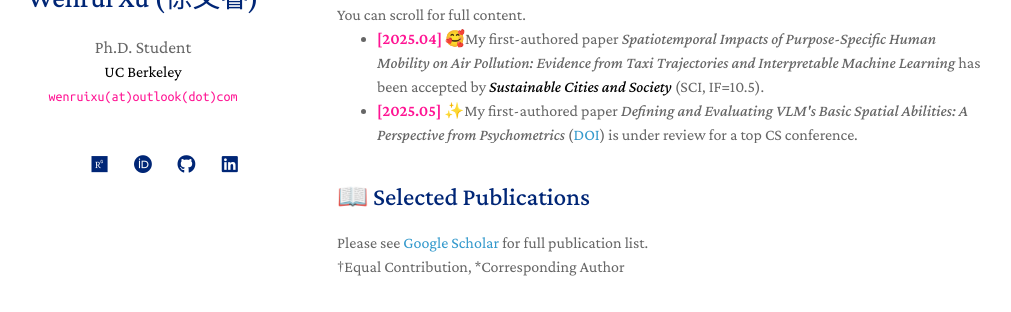
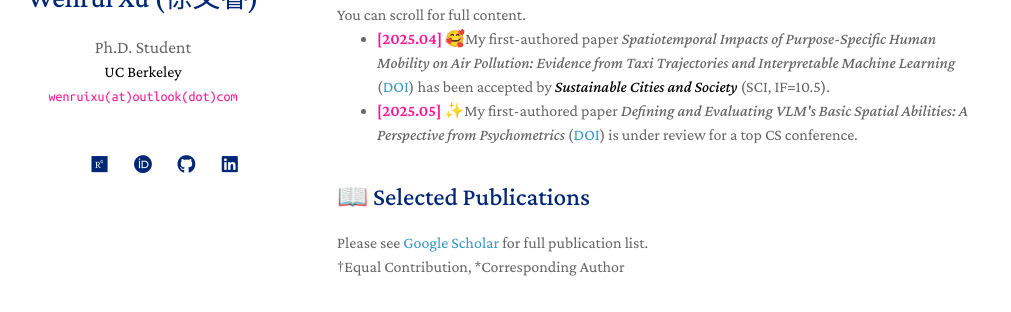
Before and after one commit to ruaruaxu/ruaruaxu.github.io, a Jekyll site: the page built from index.md, in a window 1280 px wide and 900 px high, scrolled down 304 px, cut to the strip 206-518 px from the top of the window. Shown: the whole strip, without its empty margins (133-1144 px from the left). Built offline with Jekyll 4.4.1, drawn with Linux system fonts in a browser that asks for light colours; a style sheet for code colours, icons or effects is not loaded.

Commit message:
Update news.md

```diff
--- a/_includes/news.md
+++ b/_includes/news.md
@@ -1,7 +1,7 @@
 <div style="height: 140px; overflow-y: scroll">
     You can scroll for full content.
     <ul>
-        <li><b><font color="DeepPink">[2025.04]</font></b> 🥰My first-authored paper <i>Spatiotemporal Impacts of Purpose-Specific Human Mobility on Air Pollution: Evidence from Taxi Trajectories and Interpretable Machine Learning</i> has been accepted by <i><strong>Sustainable Cities and Society</strong></i> (SCI, IF=10.5).</li>
+        <li><b><font color="DeepPink">[2025.04]</font></b> 🥰My first-authored paper <i>Spatiotemporal Impacts of Purpose-Specific Human Mobility on Air Pollution: Evidence from Taxi Trajectories and Interpretable Machine Learning</i> (<a href="https://doi.org/10.1016/j.scs.2025.106411">DOI</a>) has been accepted by <i><strong>Sustainable Cities and Society</strong></i> (SCI, IF=10.5).</li>
         <li><b><font color="DeepPink">[2025.05]</font></b> ✨My first-authored paper <i>Defining and Evaluating VLM's Basic Spatial Abilities: A Perspective from Psychometrics</i> (<a href="https://arxiv.org/abs/2502.11859">DOI</a>) is under review for a top CS conference.</li>
         <li><b><font color="DeepPink">[2025.02]</font></b> 🥳I got a PhD offer from the <strong>University of Cambridge</strong>.</li>
         <li><b>[2024.11]</b> I received Comprehensive Excellence Award of Tsinghua.</li>
```
